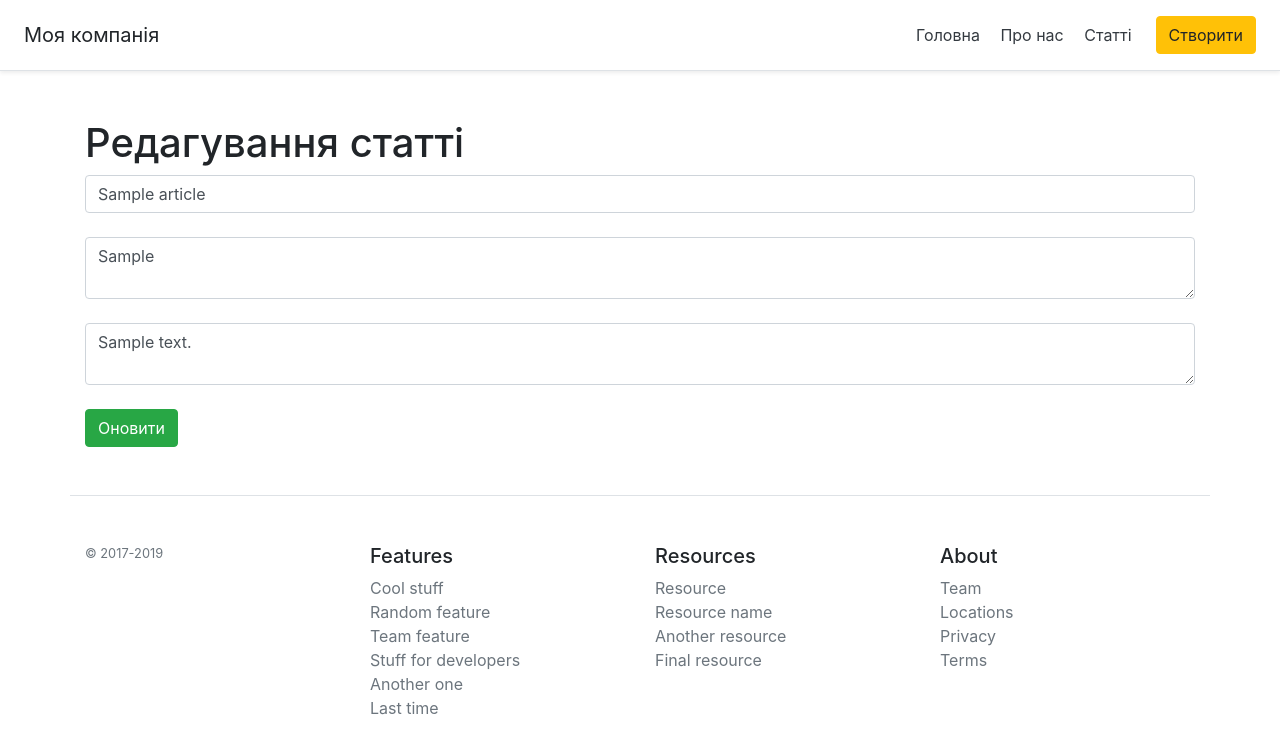
After one commit to Pavlenkovv/Blog, a Flask app: page /posts/1/update in a window 1280 px wide. The commit adds this page. Shown: the top 754 px of the page. Run offline with Flask 2, Linux system fonts and the light colour scheme; tables that the repository leaves empty hold one stand-in row (values such as "Sample post"); some libraries are stand-ins or nearby versions.

Commit message:
update&delete

```diff
--- a/app.py
+++ b/app.py
@@ -43,6 +43,35 @@ def post_detail(id):
     return render_template('post_detail.html', article=article)
 
 
+@app.route('/posts/<int:id>/delete')
+def post_delete(id):
+    article = Article.query.get_or_404(id)
+
+    try:
+        db.session.delete(article)
+        db.session.commit()
+        return redirect('/posts')
+    except:
+        return 'При видаленні статті сталася помилка'
+
+
+@app.route('/posts/<int:id>/update', methods=['POST', 'GET'])
+def post_update(id):
+    article = Article.query.get(id)
+    if request.method == 'POST':
+        article.title = request.form['title']
+        article.intro = request.form['intro']
+        article.text = request.form['text']
+
+        try:
+            db.session.commit()
+            return redirect('/posts')
+        except:
+            return 'При редагуванні статті сталася помилка'
+    else:
+        return render_template('post_update.html', article=article)
+
+
 @app.route('/create-article', methods=['POST', 'GET'])
 def create_article():
     if request.method == 'POST':
--- a/templates/post_detail.html
+++ b/templates/post_detail.html
@@ -12,6 +12,8 @@
         <h2>{{ article.text }}</h2>
         <p>{{ article.intro }}</p>
         <p><b>Дата:{{ article.date.date() }}</b></p>
+        <a href="/posts/{{ article.id }}/delete" class="btn btn-danger">Видалити</a>
+        <a href="/posts/{{ article.id }}/update" class="btn btn-success">Редагувати</a>
     </div>
 </div>
 {% endblock %}
--- /dev/null
+++ b/templates/post_update.html
@@ -0,0 +1,17 @@
+{% extends 'base.html' %}
+
+{% block title %}
+Редагування статті
+{% endblock %}
+
+{% block body %}
+<div class="container mt-5">
+    <h1>Редагування статті</h1>
+    <form method="post">
+        <input type="text" name="title" id="title" class="form-control" value="{{ article.title }}" placeholder="Напишіть назву"><br>
+        <textarea name="intro" id="intro" class="form-control" placeholder="Додайте анонс">{{ article.intro }}</textarea><br>
+        <textarea name="text" id="text" class="form-control" placeholder="Також додайте основний текст">{{ article.text }}</textarea><br>
+        <input type="submit" class="btn btn-success" value="Оновити">
+    </form>
+</div>
+{% endblock %}
--- a/templates/posts.html
+++ b/templates/posts.html
@@ -8,6 +8,7 @@
 <div class="container mt-5">
     <h1>Всі статті на сайті</h1>
 
+    {% if articles|length > 0 %}
         {% for el in articles %}
         <div class="alert alert-info">
             <h2>{{ el.title }}</h2>
@@ -16,5 +17,8 @@
             <a href="/posts/{{ el.id }}" class="btn btn-warning">Детальніше</a>
         </div>
         {% endfor %}
+    {% else %}
+    <p>У нас ще немає статей на сайті</p>
+    {% endif %}
 </div>
 {% endblock %}
```
Also changed, not shown: blog.db. Lines whose indentation alone changed are shown as unchanged.
